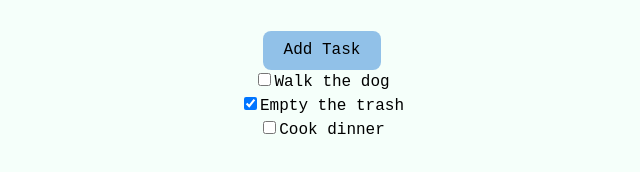
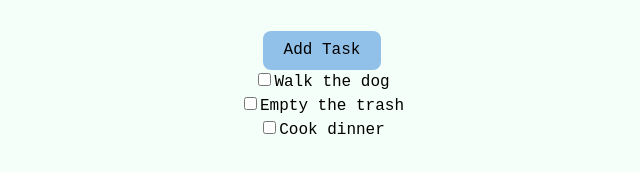
Before and after one commit to sebastiannoran/To-Do-List-Project, a React (Vite) app in the folder Task Manager/: page / in a window 1280 px wide. Shown: the part 376-548 px from the top of the page, without its empty margins (318-958 px from the left). Built offline with nearby package versions, Linux system fonts and the light colour scheme.

Commit message:
File Control app.jsx imports taskForm and taskList

```diff
--- /dev/null
+++ b/Task Manager/db.json
@@ -0,0 +1,18 @@
+{
+    "task": [
+        {"id": 1,
+        "title": "Walk the dog",
+        "completed": "true"
+        },
+
+        {"id": 2,
+        "title": "Climb a V3",
+        "completed": "false"
+        },
+        {
+        "id": 3,
+        "title": "Be the Beta (climb more)",
+        "completed": "true"
+        }
+    ]
+}
--- a/Task Manager/src/App.jsx
+++ b/Task Manager/src/App.jsx
@@ -1,66 +1,12 @@
 import { useState } from 'react';
 import './style.css';
-// import TaskList from './TaskList'
-// import TaskForm from './TaskForm'
-// import above files, make app.jsx cleaner appearance
-
-const TaskList = ({ tasks, onTaskComplete }) => {
-  const handleTaskComplete = (taskId) => {
-    onTaskComplete(taskId);
-  };
-  return (
-    <ul>
-      {tasks.map((task) => (
-        <li
-          key={task.id}
-          className={`task ${task.completed ? 'completed' : ''}`}
-        >
-          <input
-            type="checkbox"
-            checked={task.completed}
-            onChange={() => handleTaskComplete(task.id)}
-          />
-          {task.title}
-        </li>
-      ))}
-    </ul>
-  );
-};
-
-const TaskForm = ({ onAddTask }) => {
-  const [newTask, setNewTask] = useState('');
-
-  const handleInputChange = (event) => {
-    setNewTask(event.target.value);
-  };
-
-  const handleAddTask = (event) => {
-    event.preventDefault();
-    if (newTask.trim() !== '') {
-      onAddTask(newTask);
-      setNewTask('');
-    }
-  };
-
-  return (
-    <div className="form-container">
-      <form onSubmit={handleAddTask}>
-        <input
-          type="text"
-          value={newTask}
-          onChange={handleInputChange}
-          placeholder="Enter a new task"
-        />
-        <button type="submit">Add Task</button>
-      </form>
-    </div>
-  );
-};
+import TaskList from './taskList'
+import TaskForm from './taskForm'
 
 const App = () => {
   const [taskList, setTaskList] = useState([
     { id: 1, title: 'Walk the dog', completed: false },
-    { id: 2, title: 'Empty the trash', completed: true },
+    { id: 2, title: 'Empty the trash', completed: false },
     { id: 3, title: 'Cook dinner', completed: false },
   ]);
 
--- a/Task Manager/src/TaskForm.jsx
+++ b/Task Manager/src/TaskForm.jsx
@@ -1,4 +1,4 @@
-const TaskForm = ({ onAddTask }) => {
+function TaskForm  ({ onAddTask }) {
     const [newTask, setNewTask] = useState('');
 
     const handleInputChange = (event) => {
@@ -27,3 +27,5 @@ const TaskForm = ({ onAddTask }) => {
       </div>
     );
   };
+
+  export default TaskForm;
--- a/Task Manager/src/TaskList.jsx
+++ b/Task Manager/src/TaskList.jsx
@@ -1,4 +1,4 @@
-const TaskList = ({ tasks, onTaskComplete }) => {
+function TaskList ({ tasks, onTaskComplete })  {
     const handleTaskComplete = (taskId) => {
       onTaskComplete(taskId);
     };
@@ -20,3 +20,5 @@ const TaskList = ({ tasks, onTaskComplete }) => {
       </ul>
     );
   };
+
+  export default TaskList;
```
